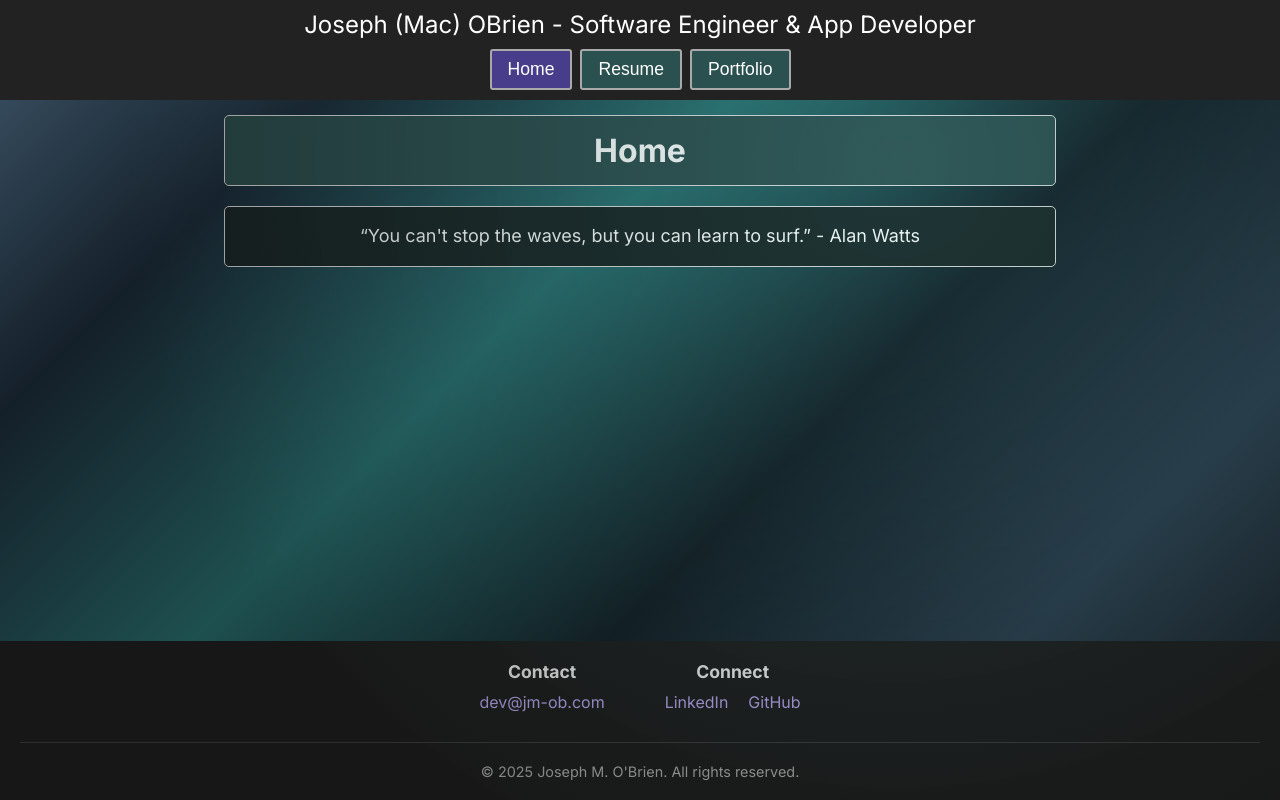
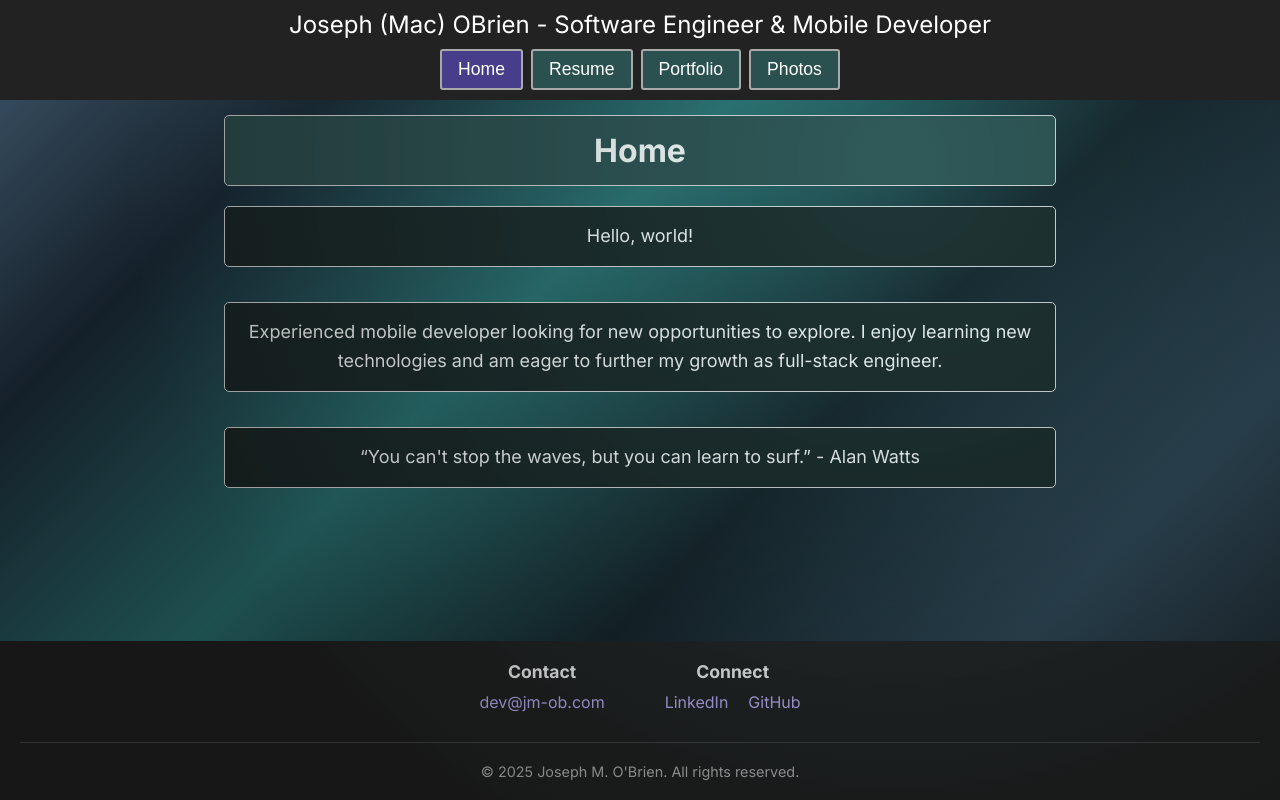
Before and after one commit to jobrien127/personal-site, a React (Create React App) app: page / in a window 1280 px wide. Built offline with nearby package versions, Linux system fonts and the light colour scheme.

Commit message:
chore: re-add photos tab and update Home page

```diff
--- a/public/index.html
+++ b/public/index.html
@@ -5,7 +5,7 @@
     <link rel="icon" href="%PUBLIC_URL%/favicon.ico" />
     <meta name="viewport" content="width=device-width, initial-scale=1" />
     <meta name="theme-color" content="#172535" />
-    <meta name="description" content="Joseph O'Brien - Software Engineer and App Developer Portfolio" />
+    <meta name="description" content="Joseph O'Brien - Software Engineer and Mobile Developer Portfolio" />
     <link rel="apple-touch-icon" href="%PUBLIC_URL%/logo192.png" />
     <link rel="manifest" href="%PUBLIC_URL%/manifest.json" />
 
--- a/src/App.tsx
+++ b/src/App.tsx
@@ -11,7 +11,7 @@ const Home = React.lazy(() => import('./pages/Home'));
 // const About = React.lazy(() => import('./pages/About'));
 const Resume = React.lazy(() => import('./pages/Resume'));
 const Portfolio = React.lazy(() => import('./pages/Portfolio'));
-// const Photos = React.lazy(() => import('./pages/Photos'));
+const Photos = React.lazy(() => import('./pages/Photos'));
 // const Contact = React.lazy(() => import('./pages/Contact'));
 const NotFound = React.lazy(() => import('./pages/NotFound'));
 
@@ -28,7 +28,7 @@ const App: React.FC = () => {
                 {/* <Route path="/about" element={<About />} /> */}
                 <Route path="/resume" element={<Resume />} />
                 <Route path="/portfolio" element={<Portfolio />} />
-                {/* <Route path="/photos" element={<Photos />} /> */}
+                <Route path="/photos" element={<Photos />} />
                 {/* <Route path="/contact" element={<Contact />} /> */}
                 {/* This is the catch-all route that will display for any undefined paths */}
                 <Route path="*" element={<NotFound />} />
--- a/src/components/layout/TabBar.tsx
+++ b/src/components/layout/TabBar.tsx
@@ -9,7 +9,7 @@ const TabBar: React.FC = () => {
     <div className="tab-bar">
       <div className="tab-container">
         <header className="tab-header">
-          Joseph (Mac) OBrien - Software Engineer & App Developer
+          Joseph (Mac) OBrien - Software Engineer & Mobile Developer
         </header>
         <div className="tab-links">
           <button
@@ -42,12 +42,12 @@ const TabBar: React.FC = () => {
           >
             Blog
           </button> */}
-          {/* <button
+          <button
             className={`tab-link ${location.pathname === '/photos' ? 'active' : ''}`}
             onClick={() => navigate('/photos')}
           >
             Photos
-          </button> */}
+          </button>
           {/* <button
             className={`tab-link ${location.pathname === '/contact' ? 'active' : ''}`}
             onClick={() => navigate('/contact')}
--- a/src/pages/Home.tsx
+++ b/src/pages/Home.tsx
@@ -4,6 +4,10 @@ import { useScrollToTop } from '../utils/hooks';
 
 const Home: React.FC = () => {
   useScrollToTop();
+
+  const greeting = 'Hello, world!';
+  const intro =
+    'Experienced mobile developer looking for new opportunities to explore. I enjoy learning new technologies and am eager to further my growth as full-stack engineer.';
 
   return (
     <>
@@ -23,6 +27,8 @@ const Home: React.FC = () => {
       />
       <section id="home">
         <h2>Home</h2>
+        <p>{greeting}</p>
+        <p>{intro}</p>
         <p>
           “You can&apos;t stop the waves, but you can learn to surf.” - Alan
           Watts
--- a/src/pages/Photos.tsx
+++ b/src/pages/Photos.tsx
@@ -23,7 +23,7 @@ const photos: Photo[] = [
     src: '/assets/photos/sisters.png',
     alt: "My sisters and I at our cousin's wedding",
   },
-  { src: '/assets/photos/gooma.png', alt: 'My Grandma and I' },
+  // { src: '/assets/photos/gooma.png', alt: 'My Grandma and I' },
   {
     src: '/assets/photos/graduation.png',
     alt: 'My Graduation ceremony',
@@ -34,7 +34,7 @@ const photos: Photo[] = [
     alt: 'My Dad and I mountain biking in Arizona',
   },
   { src: '/assets/photos/mom.png', alt: 'Photo Booth with my Mom' },
-  { src: '/assets/photos/amsterdam.png', alt: 'Amsterdam boat ride' },
+  // { src: '/assets/photos/amsterdam.png', alt: 'Amsterdam boat ride' },
   {
     src: '/assets/photos/tropez.png',
     alt: 'My brother and I in Saint-Tropez, France',
@@ -54,14 +54,14 @@ const photos: Photo[] = [
     src: '/assets/photos/dub.png',
     alt: 'Another Old town Dubrovnik scene',
   },
-  {
-    src: '/assets/photos/lightbells.png',
-    alt: 'Daylight on the Maroon Bells',
-  },
-  {
-    src: '/assets/photos/fsu.png',
-    alt: 'Fresno State Bowl Game in Vegas',
-  },
+  // {
+  //   src: '/assets/photos/lightbells.png',
+  //   alt: 'Daylight on the Maroon Bells',
+  // },
+  // {
+  //   src: '/assets/photos/fsu.png',
+  //   alt: 'Fresno State Bowl Game in Vegas',
+  // },
   {
     src: '/assets/photos/gabbytux.png',
     alt: 'Gabby with me in tuxedo',
```
